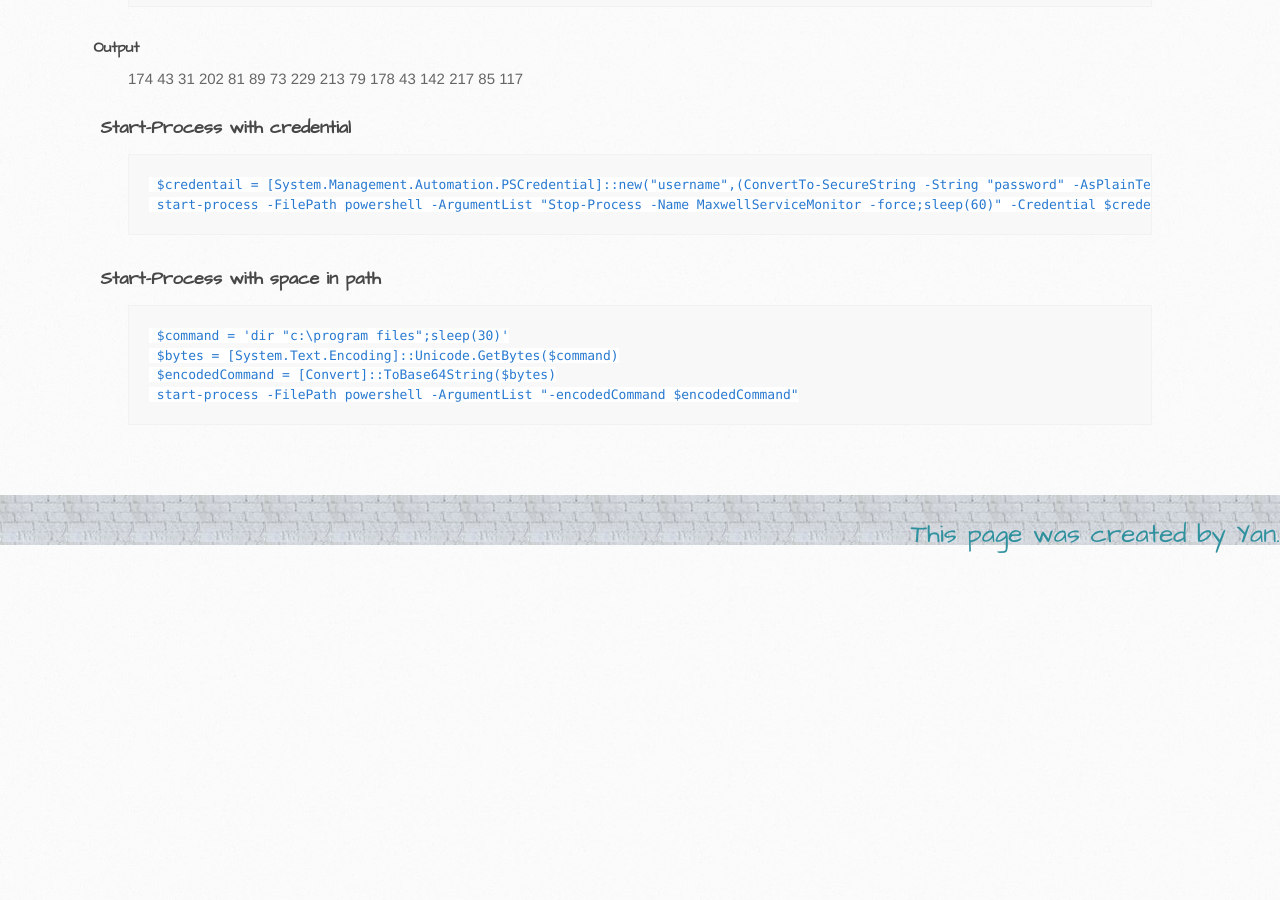
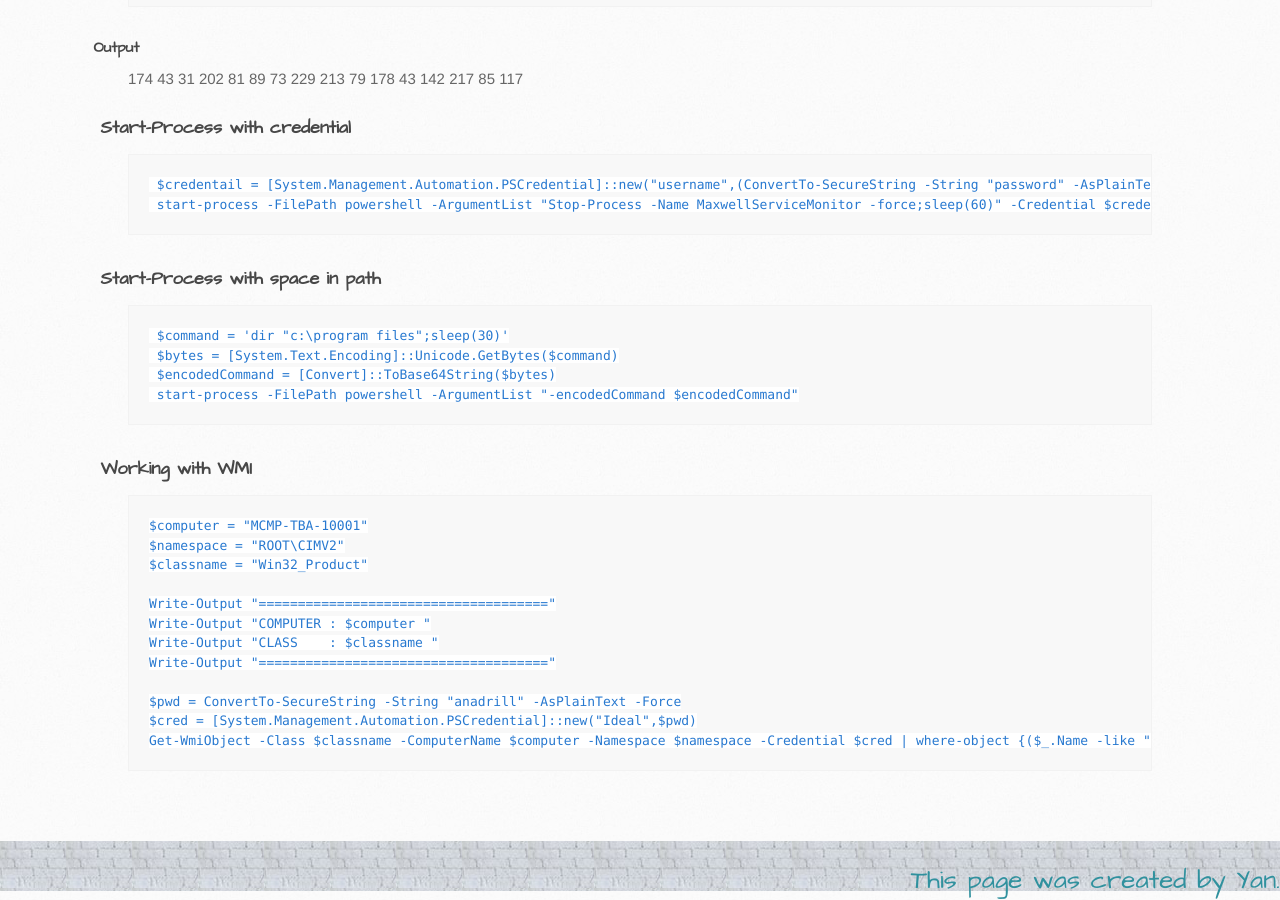
Before and after one commit to itcraftme/itcraftme, a Jekyll site: the page built from docs/it/powershell.md, in a window 1280 px wide and 900 px high, scrolled down 2101 px. Built offline with Jekyll 4.4.1, drawn with Linux system fonts in a browser that asks for light colours; our own code applies the rules of GitHub Pages for plain Markdown files; before the commit the page ends 2655 px from its top, so only the background shows below that.

Commit message:
Update powershell.md

````diff
--- a/docs/it/powershell.md
+++ b/docs/it/powershell.md
@@ -73,3 +73,18 @@ $hasher=[System.Security.Cryptography.HashAlgorithm]::Create('MD5')
  $encodedCommand = [Convert]::ToBase64String($bytes)
  start-process -FilePath powershell -ArgumentList "-encodedCommand $encodedCommand"
 ```
+### Working with WMI
+```
+$computer = "MCMP-TBA-10001"
+$namespace = "ROOT\CIMV2"
+$classname = "Win32_Product"
+
+Write-Output "====================================="
+Write-Output "COMPUTER : $computer "
+Write-Output "CLASS    : $classname "
+Write-Output "====================================="
+
+$pwd = ConvertTo-SecureString -String "anadrill" -AsPlainText -Force
+$cred = [System.Management.Automation.PSCredential]::new("Ideal",$pwd)
+Get-WmiObject -Class $classname -ComputerName $computer -Namespace $namespace -Credential $cred | where-object {($_.Name -like "*eWafe*") -or ($_.Name -like "*HSPM*") -or ($_.Name -like "*SQL Server*Database Engine Service*") -or ($_.Name -like "*Maxwell*")}
+```
````
